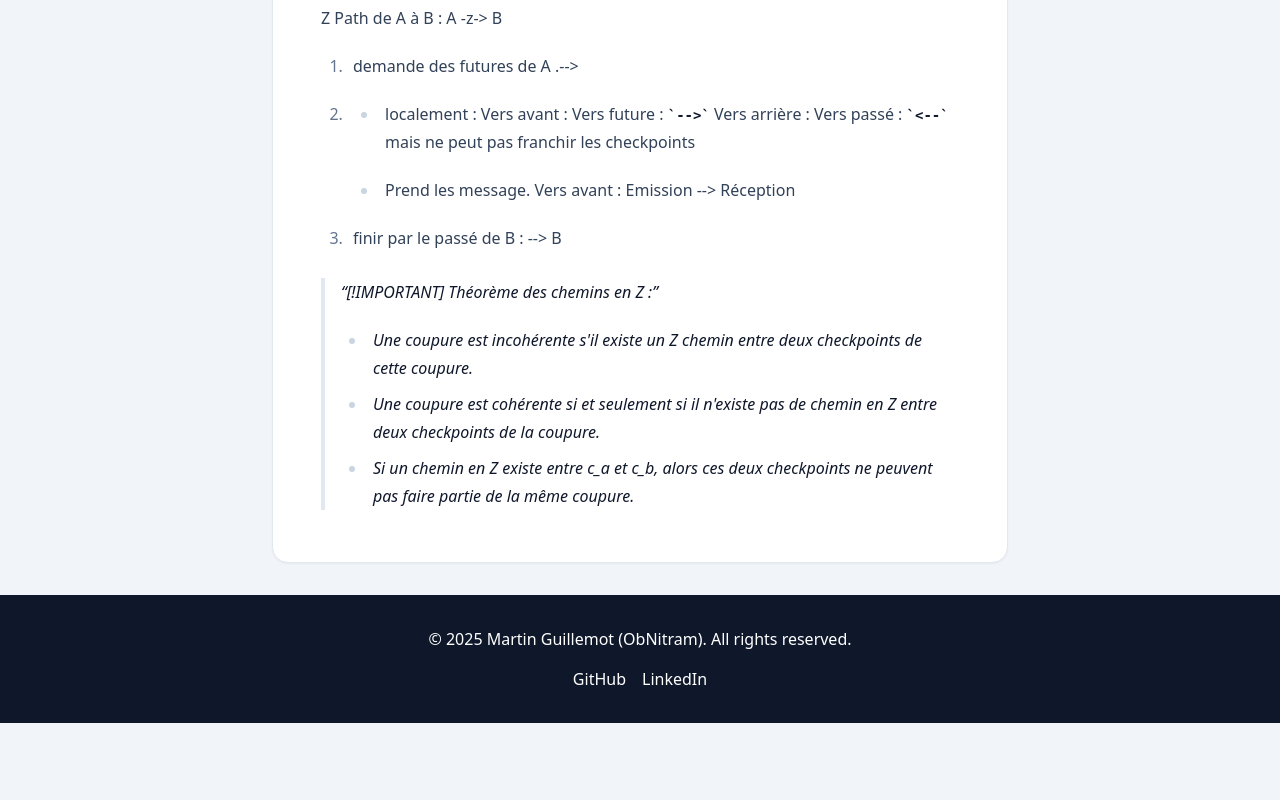
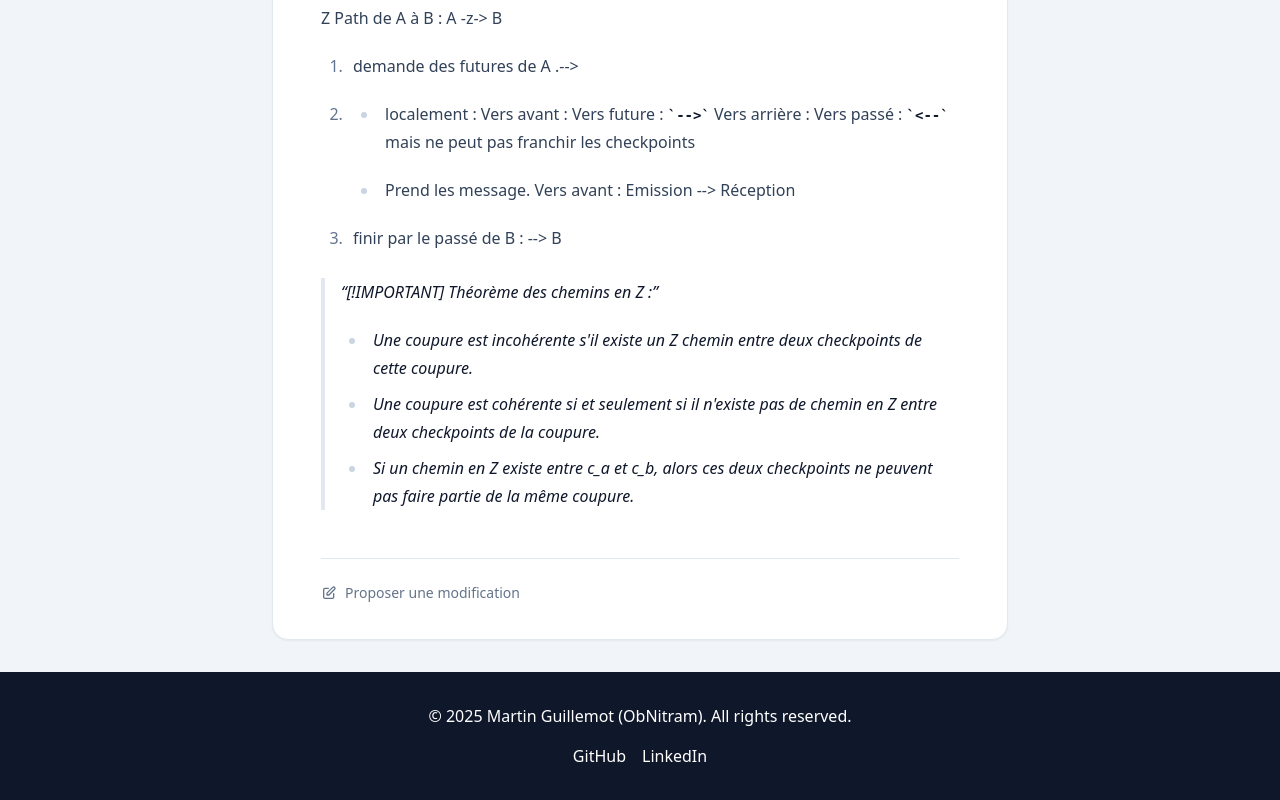
Before and after one commit to ObNitram/ObNitram.github.io, an Astro site: page /note/cours/ara/checkpointing in a window 1280 px wide. Shown: the part 5567-6367 px from the top of the page. Before the commit the page ends 6290 px from the top, so only its background shows below. Built offline with nearby package versions, Linux system fonts and the light colour scheme; Astro itself is replaced by a stand-in of ours; some packages are replaced by stand-ins of ours.

Commit message:
feat: add edit link functionality to notes with GitHub integration

```diff
--- /dev/null
+++ b/src/config.ts
@@ -0,0 +1,3 @@
+export const siteConfig = {
+    gitUrlForModification: "https://github.com/ObNitram/ObNitram.github.io/edit/main/src/content/notes/",
+};
--- a/src/layouts/NoteLayout.astro
+++ b/src/layouts/NoteLayout.astro
@@ -3,6 +3,7 @@ import Header from "../components/Header.astro";
 import Footer from "../components/Footer.astro";
 import NoteTag from "../components/NoteTag.astro";
 import { Icon } from "astro-icon/components";
+import { siteConfig } from "../config";
 
 interface Heading {
     depth: number;
@@ -31,12 +32,14 @@ interface Props {
         [key: string]: any;
     };
     headings?: Heading[];
+    slug?: string;
 }
 
-const { frontmatter, headings = [] } = Astro.props;
+const { frontmatter, headings = [], slug = "" } = Astro.props;
 const pageTitle = frontmatter?.title || "Note - Martin Guillemot";
 const tags = frontmatter?.tags || [];
 const date = frontmatter?.date;
+const editUrl = `${siteConfig.gitUrlForModification}${slug}.mdx`;
 
 // Filtrer pour n'avoir que les h2 et h3
 const tocHeadings = headings.filter((h) => h.depth >= 2 && h.depth <= 3);
@@ -240,6 +243,21 @@ const formattedDate = date
                         >
                             <slot />
                         </div>
+
+                        <!-- Edit on GitHub button -->
+                        <div class="mt-12 pt-6 border-t border-slate-200">
+                            <a
+                                href={editUrl}
+                                target="_blank"
+                                rel="noopener noreferrer"
+                                class="inline-flex items-center gap-2 text-sm text-slate-500 hover:text-primary-600 transition-colors"
+                            >
+                                <svg xmlns="http://www.w3.org/2000/svg" class="h-4 w-4" fill="none" viewBox="0 0 24 24" stroke="currentColor" stroke-width="2">
+                                    <path stroke-linecap="round" stroke-linejoin="round" d="M11 5H6a2 2 0 00-2 2v11a2 2 0 002 2h11a2 2 0 002-2v-5m-1.414-9.414a2 2 0 112.828 2.828L11.828 15H9v-2.828l8.586-8.586z" />
+                                </svg>
+                                Proposer une modification
+                            </a>
+                        </div>
                     </div>
                 </article>
             </main>
--- a/src/pages/note/[...slug].astro
+++ b/src/pages/note/[...slug].astro
@@ -14,6 +14,6 @@ const { entry } = Astro.props;
 const { Content, headings } = await entry.render();
 ---
 
-<NoteLayout frontmatter={entry.data} headings={headings}>
+<NoteLayout frontmatter={entry.data} headings={headings} slug={entry.slug}>
   <Content />
 </NoteLayout>
```
